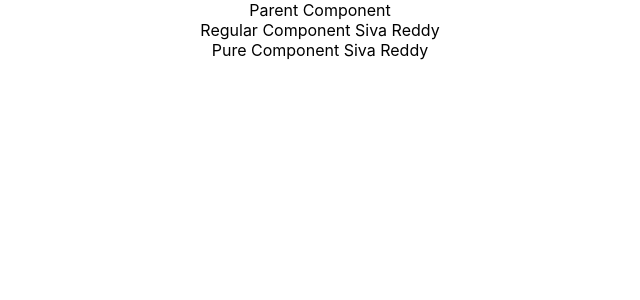
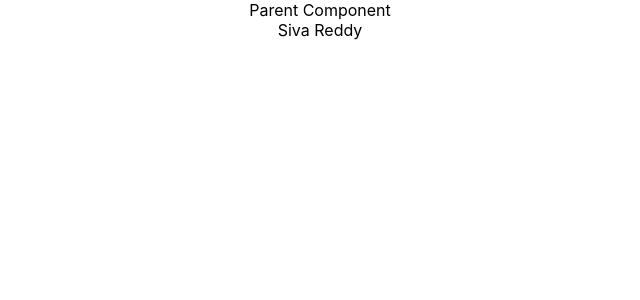
Before and after one commit to Sivakumar-U/React-JS, a React (Create React App) app: page / in a window 1280 px wide. Shown: the top 300 px of the page, without its empty margins (320-960 px from the left). Built offline with nearby package versions, Linux system fonts and the light colour scheme.

Commit message:
created memo component to know how to use pure component in the functional component.

```diff
--- /dev/null
+++ b/src/components/MemoComp.js
@@ -0,0 +1,12 @@
+import React from 'react'
+
+function MemoComp({Name}) {
+    console.log('Rendering Memo Component')
+  return (
+    <div>
+      {Name}
+    </div>
+  )
+}
+
+export default React.memo(MemoComp)
--- a/src/components/ParentComp.js
+++ b/src/components/ParentComp.js
@@ -1,6 +1,7 @@
 import React, { Component } from 'react'
 import RegComp from './RegComp'
 import MyPureComp from './MyPureComp'
+import MemoComp from './MemoComp'
 
 class ParentComp extends Component {
     constructor(props) {
@@ -24,8 +25,9 @@
     return (
       <div>
         Parent Component
-        <RegComp Name={this.state.Name}/>
-        <MyPureComp Name={this.state.Name}/>
+        <MemoComp Name={this.state.Name}/>
+        {/* <RegComp Name={this.state.Name}/>
+        <MyPureComp Name={this.state.Name}/> */}
       </div>
     )
   }
```
